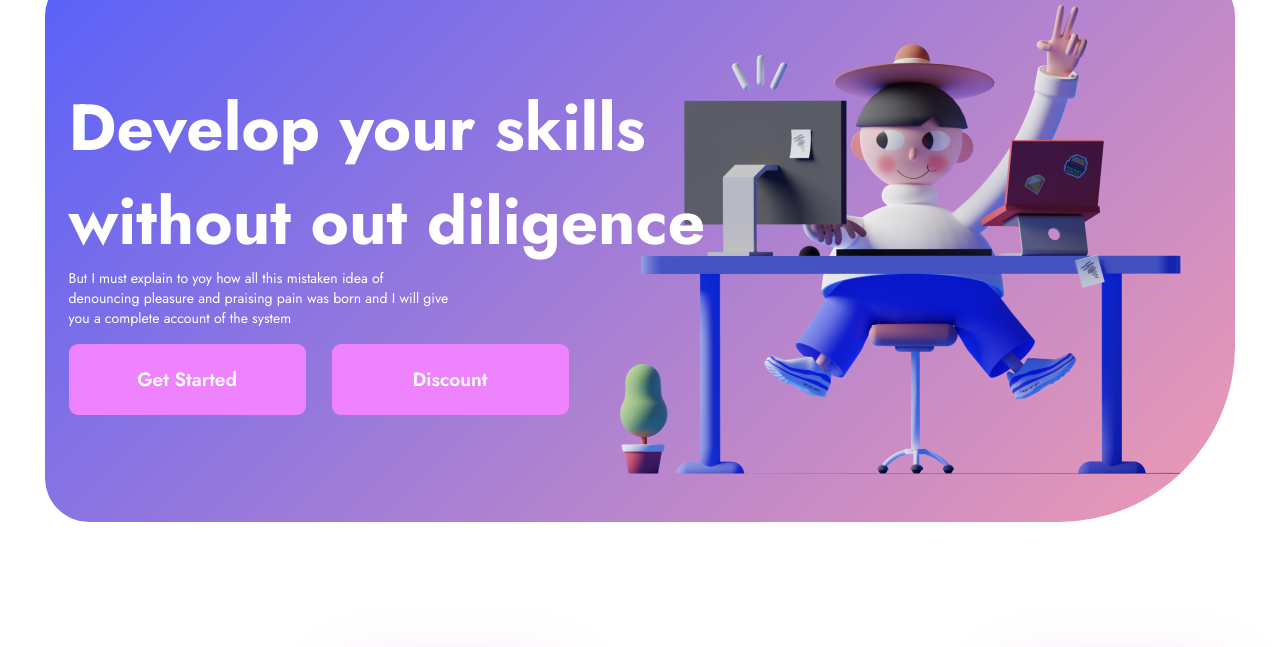
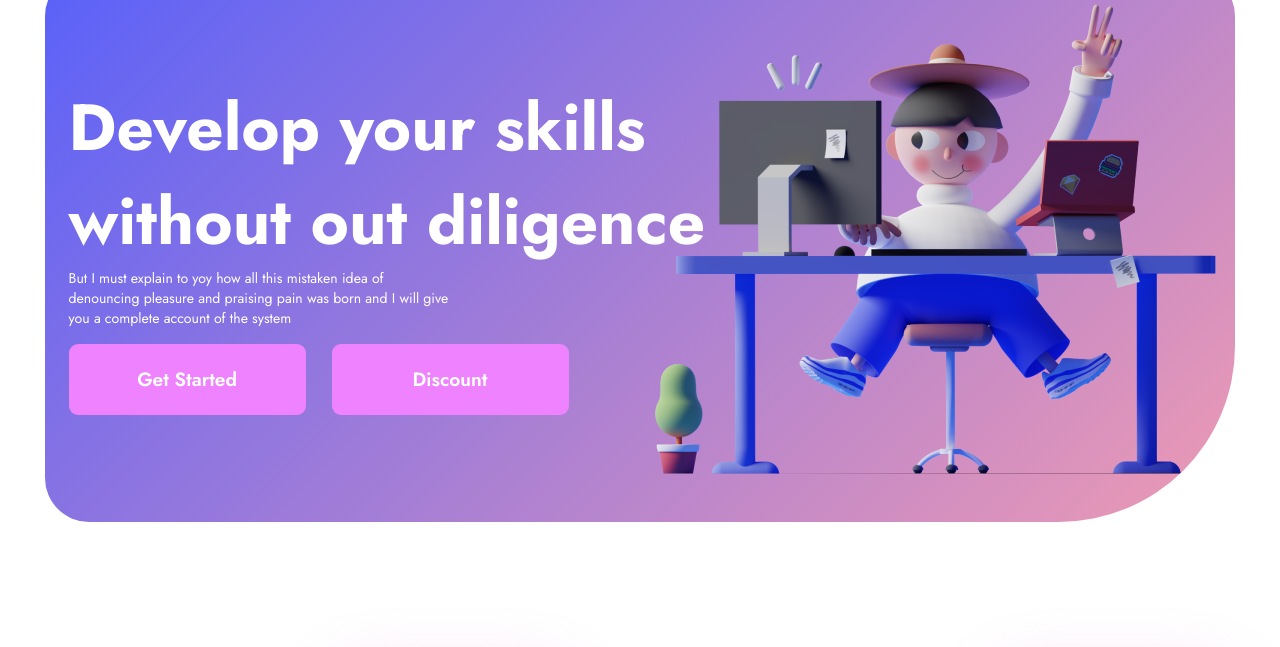
Before and after one commit to Oyon123/school_website, a plain HTML site: page index.html in a window 1280 px wide. Shown: the part 117-764 px from the top of the page. Drawn offline with Linux system fonts and the light colour scheme.

Commit message:
quick commit

```diff
--- a/sass.scss
+++ b/sass.scss
@@ -136,7 +136,7 @@ header {
         display: flex;
         align-items: center;
         align-self: center;
-        overflow-y: hidden;
+        overflow: hidden;
         border-radius: 44px 44px 176px 44px;
         background: linear-gradient(315deg, #EE9AB3 0.25%, #5961F9 100%);
 
@@ -174,6 +174,7 @@ header {
 
         .intro_img {
             height: 138%;
+            transform: translateX(35px);
         }
     }
 }
```
Also changed, not shown: sass.css.
